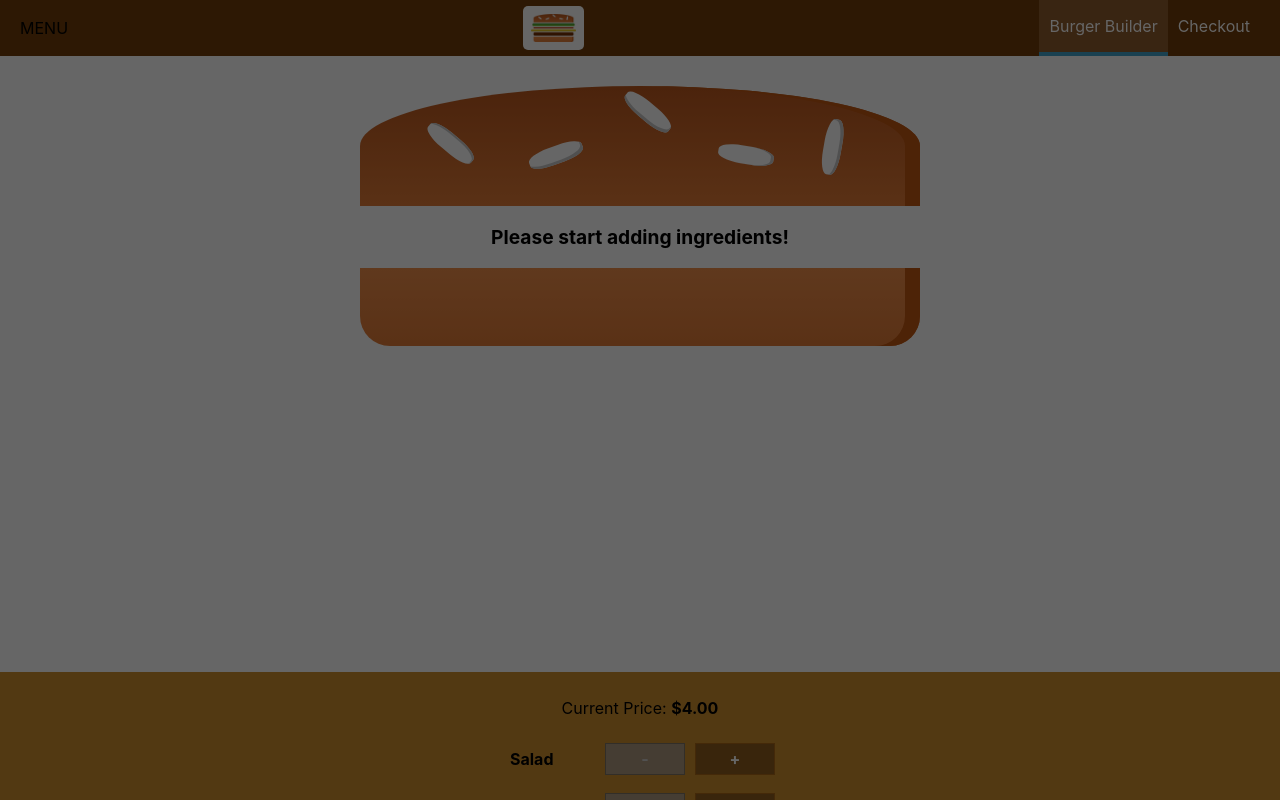
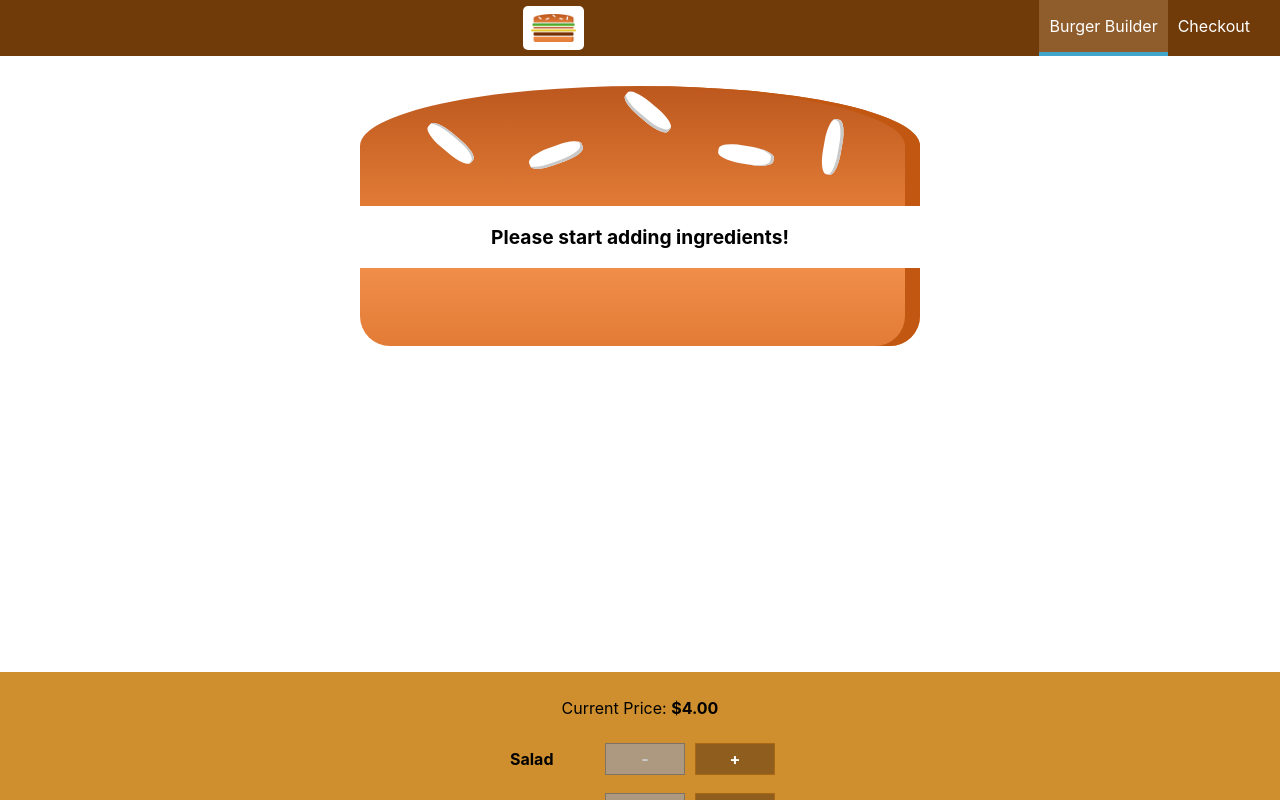
Before and after one commit to dev-bhuptani/burger-builder, a React (Create React App) app: page / in a window 1280 px wide. Shown: the top 800 px of the page. Built offline with nearby package versions, Linux system fonts and the light colour scheme.

Commit message:
Made Menu button on visible on screen width > 500px. Also, implemented function to show SideDrawer when Menu is clicked.

```diff
--- a/src/components/Layout/Layout.js
+++ b/src/components/Layout/Layout.js
@@ -6,17 +6,21 @@ import "./Layout.css";
 
 class Layout extends Component {
     state = {
-        showSideDrawer: true
+        showSideDrawer: false
     }
 
     backdropDisplayHandler = () => {
-        this.setState({showSideDrawer: false})
+        this.setState({showSideDrawer: false});
+    }
+
+    menuClickedHandler = () => {
+        this.setState({showSideDrawer: true});
     }
 
     render() {
         return (
             <Aux>
-                <Toolbar />
+                <Toolbar menuClicked={this.menuClickedHandler} />
                 <SideDrawer showSideDrawer={this.state.showSideDrawer} backdropDisplay={this.backdropDisplayHandler} />
                 <main className="Layout">
                     {this.props.children}
--- a/src/components/Navigation/Toolbar/Toolbar.css
+++ b/src/components/Navigation/Toolbar/Toolbar.css
@@ -22,4 +22,8 @@
     .Toolbar nav {
         visibility: visible;
     }
+
+    .Menu {
+        visibility: hidden;
+    }
 }
--- a/src/components/Navigation/Toolbar/Toolbar.js
+++ b/src/components/Navigation/Toolbar/Toolbar.js
@@ -5,7 +5,7 @@ import "./Toolbar.css";
 
 const toolbar = props => (
     <header className="Toolbar">
-        <div>MENU</div>
+        <div className="Menu" onClick={props.menuClicked}>MENU</div>
         <Logo height="80%"/>
         <nav>
             <NavigationItems />
```
